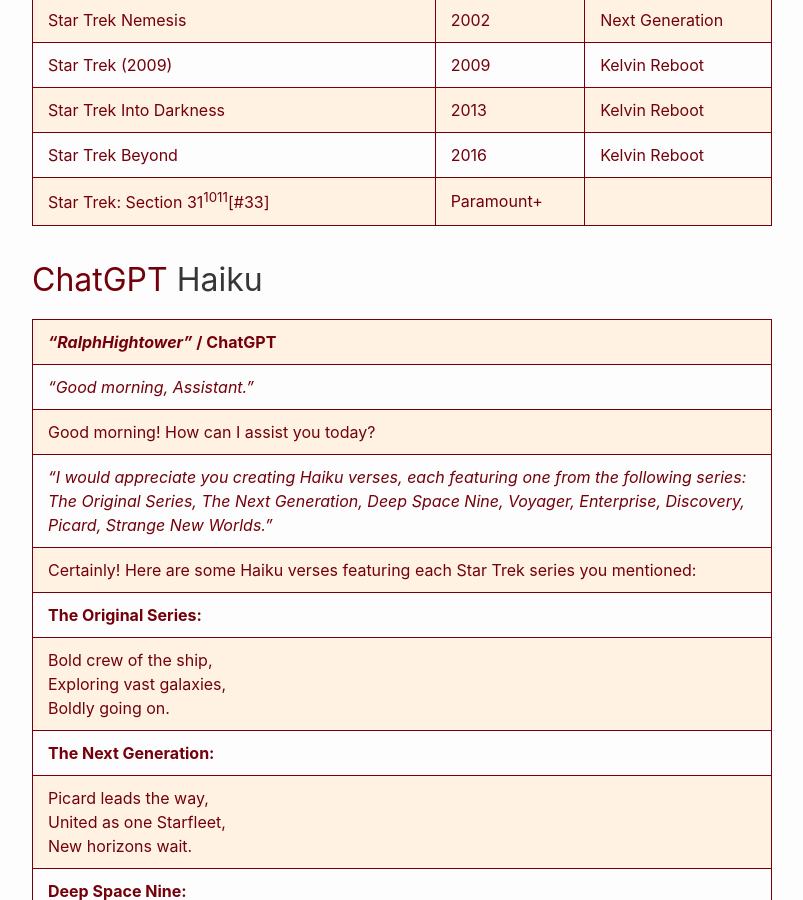
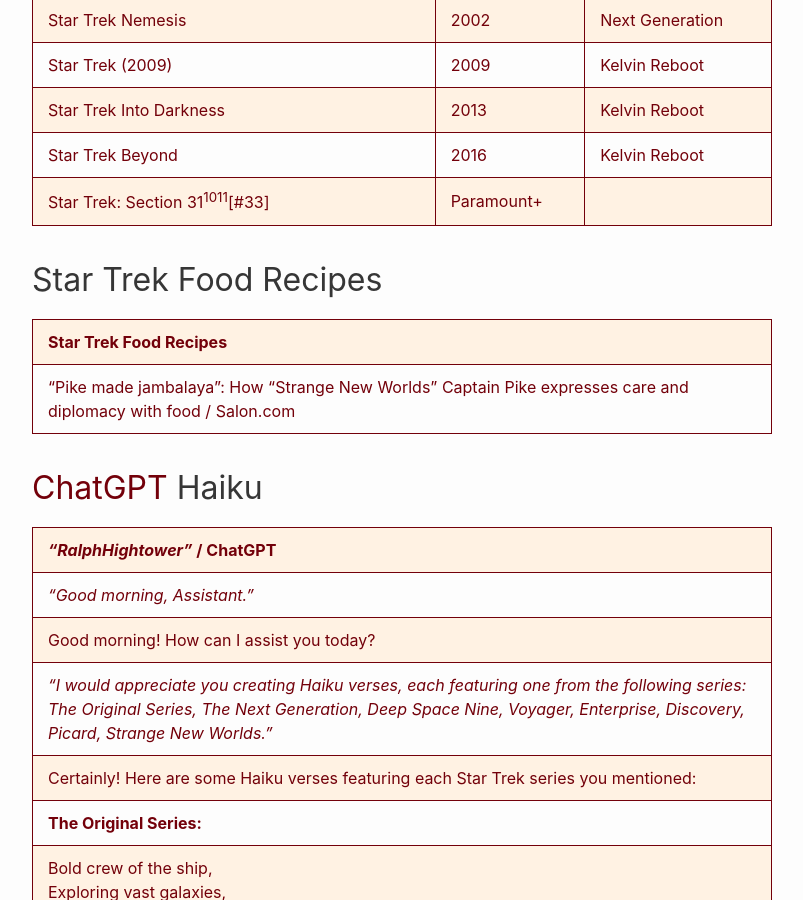
Before and after one commit to RalphHightower/RalphHightower, a Jekyll site: the page built from StarTrekFranchise.md, in a window 1280 px wide and 900 px high, scrolled down 2300 px. Shown: the whole window, without its empty margins (238-1041 px from the left). Built offline with Jekyll 4.4.1, drawn with Linux system fonts in a browser that asks for light colours; our own code applies the rules of GitHub Pages for plain Markdown files.

Commit message:
[docs](doc): add Strange New Worlds Captain Pike's jambalaya recipe

```diff
--- a/StarTrekFranchise.md
+++ b/StarTrekFranchise.md
@@ -52,6 +52,12 @@
 [^31]: [Star Trek: Section 31' Original Movie Event Starring Oscar Winner Michelle Yeoh Announced](https://www.startrek.com/news/star-trek-section-31-original-movie-event-michelle-yeoh)
 [^32]: [Star Trek: Section 31 Movie Goes Ahead With Michelle Yeoh! – Trek Central](https://trekcentral.net/star-trek-section-31-movie-goes-ahead-with-michelle-yeoh/ )
 [^33]: [Every Known Member Of Star Trek's Section 31](https://screenrant.com/every-known-member-of-star-treks-section-31/ )
+
+## Star Trek Food Recipes
+
+| Star Trek Food Recipes |
+|---|
+| ["Pike made jambalaya": How "Strange New Worlds" Captain Pike expresses care and diplomacy with food / Salon.com](https://www.salon.com/2023/08/18/star-trek-strange-new-worlds-captain-pike-cook-jambalaya/ ) |
 
 ## [ChatGPT](https://chat.openai.com/) Haiku
 
```
